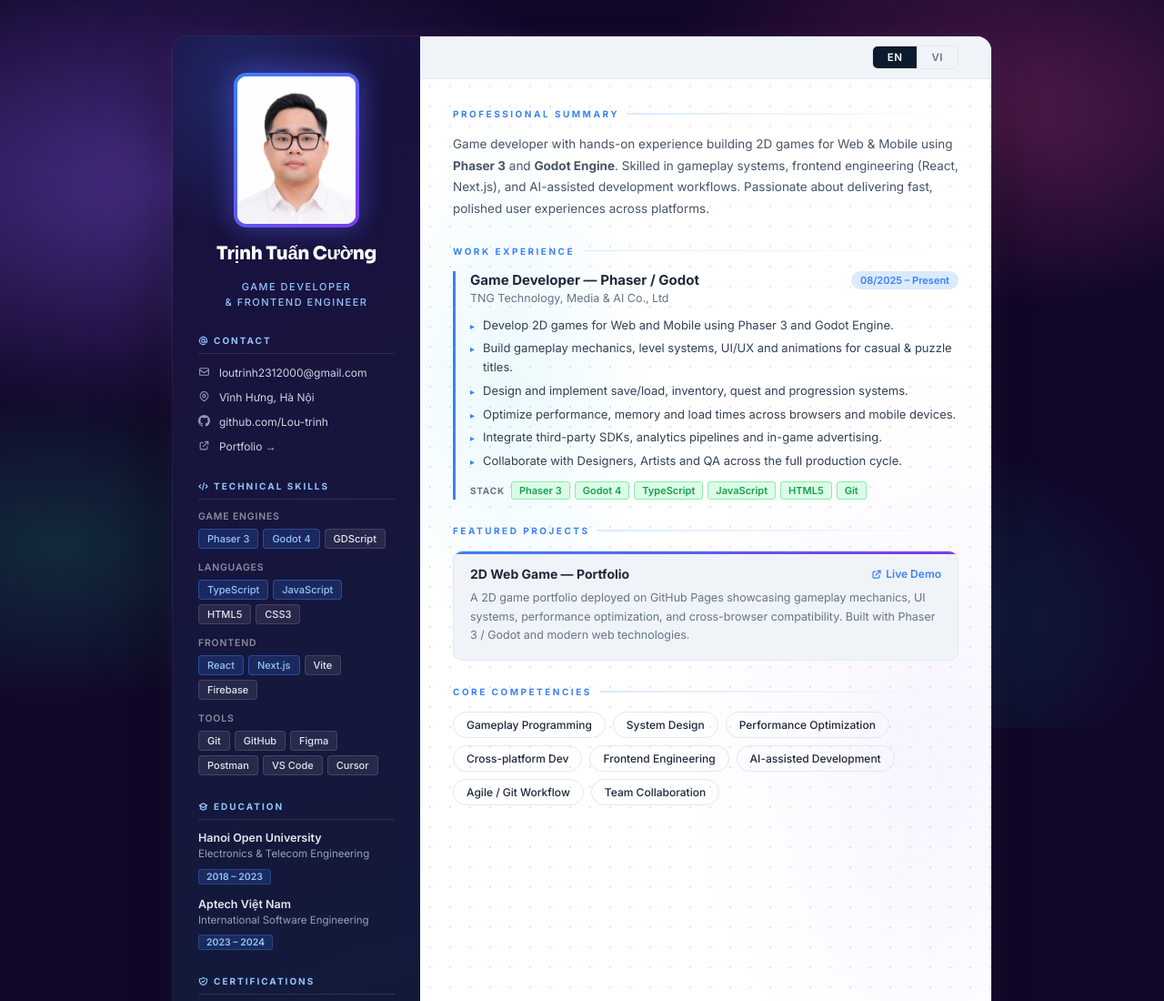
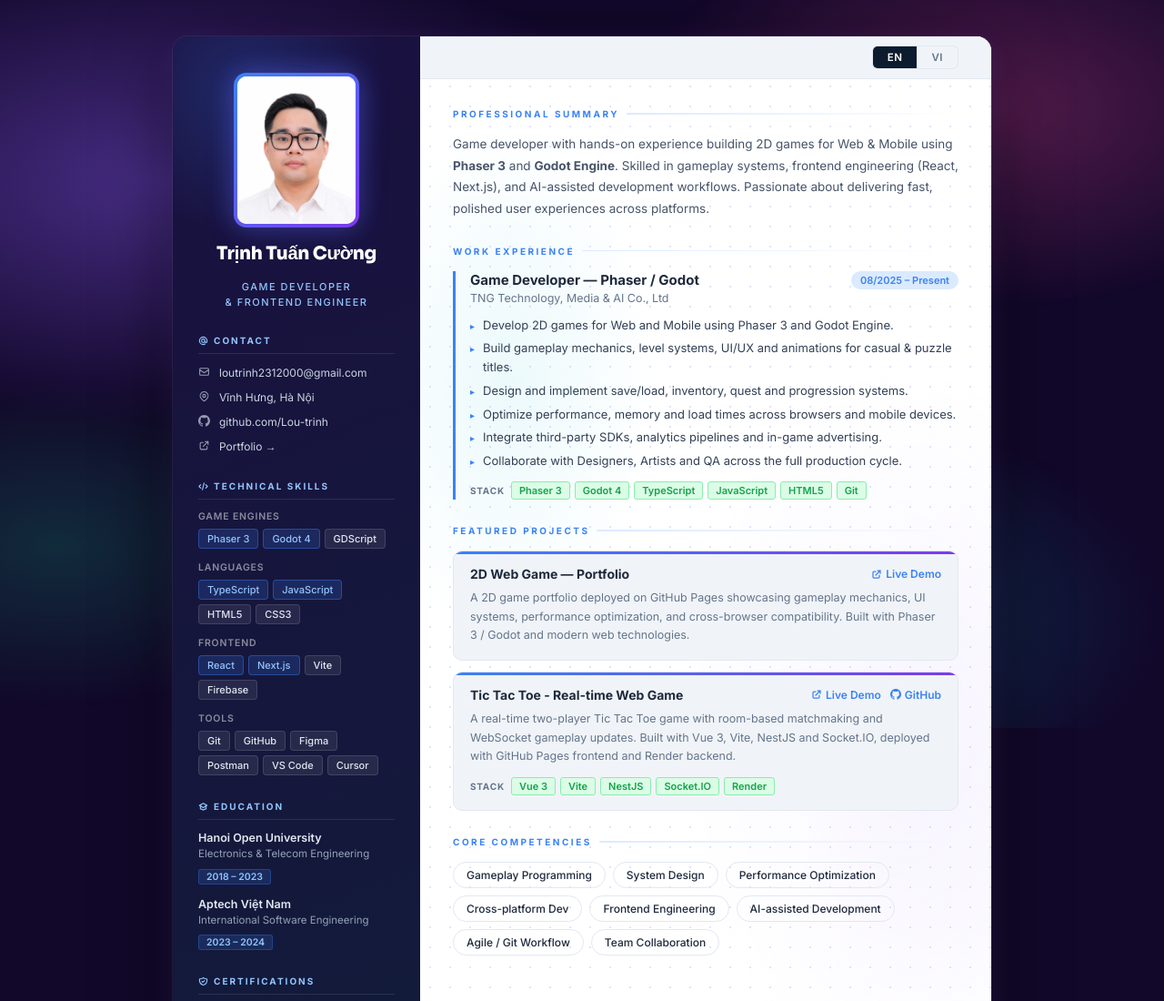
Before and after one commit to Lou-trinh/infomation, a plain HTML site: page index.html in a window 1280 px wide. Shown: the top 1100 px of the page at 91% size. Drawn offline with Linux system fonts and the light colour scheme.

Commit message:
Add Tic Tac Toe project to CV

```diff
--- a/index.html
+++ b/index.html
@@ -454,6 +454,7 @@
       position: relative;
       overflow: hidden;
     }
+    .proj-card + .proj-card { margin-top: 12px; }
     .proj-card::before {
       content: '';
       position: absolute;
@@ -468,6 +469,7 @@
       margin-bottom: 8px;
     }
     .proj-name { font-size: 14px; font-weight: 700; color: var(--text); }
+    .proj-actions { display: flex; align-items: center; gap: 10px; }
     .proj-link {
       display: flex; align-items: center; gap: 4px;
       font-size: 12px; font-weight: 600;
@@ -737,6 +739,33 @@
             <span class="vi">Portfolio game 2D triển khai trên GitHub Pages, thể hiện gameplay mechanics, hệ thống UI, tối ưu hiệu năng và tương thích đa trình duyệt. Xây dựng bằng Phaser 3 / Godot và công nghệ web hiện đại.</span>
           </div>
         </div>
+        <div class="proj-card">
+          <div class="proj-head">
+            <div class="proj-name">Tic Tac Toe - Real-time Web Game</div>
+            <div class="proj-actions">
+              <a class="proj-link" href="https://lou-trinh.github.io/tictactoe/" target="_blank">
+                <svg width="12" height="12" fill="none" stroke="currentColor" viewBox="0 0 24 24"><path stroke-linecap="round" stroke-linejoin="round" stroke-width="2.5" d="M10 6H6a2 2 0 00-2 2v10a2 2 0 002 2h10a2 2 0 002-2v-4M14 4h6m0 0v6m0-6L10 14"/></svg>
+                Live Demo
+              </a>
+              <a class="proj-link" href="https://github.com/Lou-trinh/tictactoe" target="_blank">
+                <svg width="12" height="12" fill="currentColor" viewBox="0 0 24 24"><path d="M12 0C5.374 0 0 5.373 0 12c0 5.302 3.438 9.8 8.207 11.387.599.111.793-.261.793-.577v-2.234c-3.338.726-4.033-1.416-4.033-1.416-.546-1.387-1.333-1.756-1.333-1.756-1.089-.745.083-.729.083-.729 1.205.084 1.839 1.237 1.839 1.237 1.07 1.834 2.807 1.304 3.492.997.107-.775.418-1.305.762-1.604-2.665-.305-5.467-1.334-5.467-5.931 0-1.311.469-2.381 1.236-3.221-.124-.303-.535-1.524.117-3.176 0 0 1.008-.322 3.301 1.23A11.509 11.509 0 0112 5.803c1.02.005 2.047.138 3.006.404 2.291-1.552 3.297-1.23 3.297-1.23.653 1.653.242 2.874.118 3.176.77.84 1.235 1.911 1.235 3.221 0 4.609-2.807 5.624-5.479 5.921.43.372.823 1.102.823 2.222v3.293c0 .319.192.694.801.576C20.566 21.797 24 17.3 24 12c0-6.627-5.373-12-12-12z"/></svg>
+                GitHub
+              </a>
+            </div>
+          </div>
+          <div class="proj-desc">
+            <span class="en">A real-time two-player Tic Tac Toe game with room-based matchmaking and WebSocket gameplay updates. Built with Vue 3, Vite, NestJS and Socket.IO, deployed with GitHub Pages frontend and Render backend.</span>
+            <span class="vi">Game Tic Tac Toe hai người chơi theo thời gian thực, hỗ trợ tạo phòng, ghép người chơi và đồng bộ nước đi qua WebSocket. Xây dựng bằng Vue 3, Vite, NestJS và Socket.IO; triển khai frontend trên GitHub Pages và backend trên Render.</span>
+          </div>
+          <div class="tech-row">
+            <span class="tech-lbl">Stack</span>
+            <span class="chip">Vue 3</span>
+            <span class="chip">Vite</span>
+            <span class="chip">NestJS</span>
+            <span class="chip">Socket.IO</span>
+            <span class="chip">Render</span>
+          </div>
+        </div>
       </div>
 
       <!-- Core Competencies -->
```
